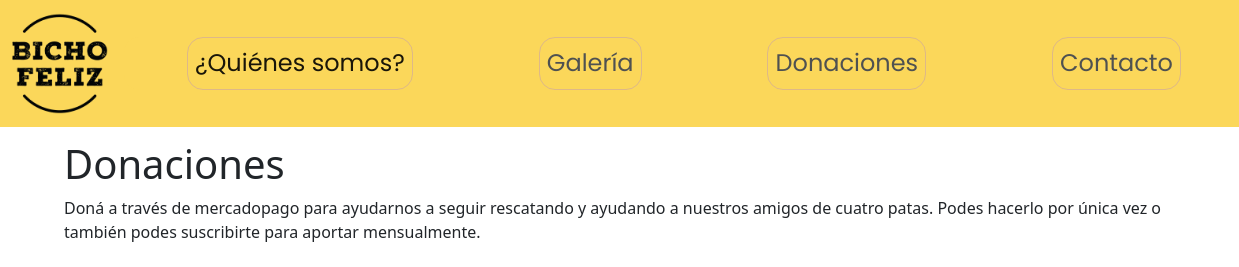
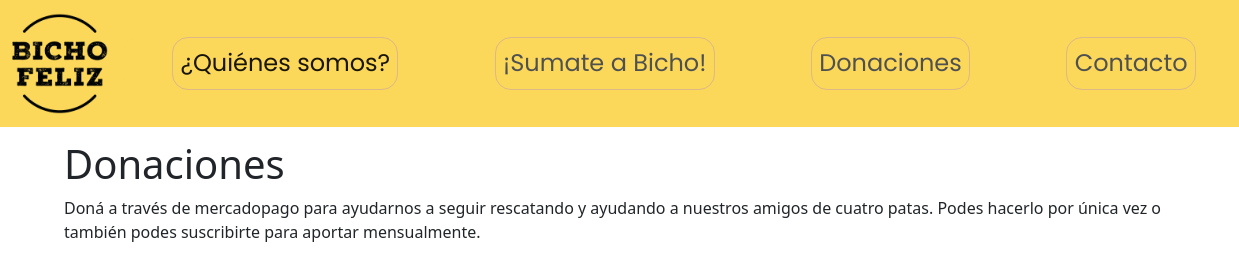
Before and after one commit to franlavaggi/bicho-feliz, a website: page donaciones.html in a window 1280 px wide. Shown: the top 267 px of the page, 0-1239 px from the left. Drawn offline with nearby package versions, Linux system fonts and the light colour scheme.

Commit message:
Sección Sumate creada

```diff
--- a/donaciones.html
+++ b/donaciones.html
@@ -50,7 +50,7 @@
                 <a class="nav-link active menu-anchor" aria-current="page" href="index.html">¿Quiénes somos?</a>
               </li>
               <li class="nav-item menu-item">
-                <a class="nav-link menu-anchor" href="adopciones.html">Galería</a>
+                <a class="nav-link menu-anchor" href="sumate.html">¡Sumate a Bicho!</a>
               </li>
               <li class="nav-item menu-item">
                 <a class="nav-link menu-anchor" href="donaciones.html">Donaciones</a>
```
Also changed, not shown: index.html (+1 -1 lines), sumate.html (renamed from adopciones.html, +1 -1 lines).
